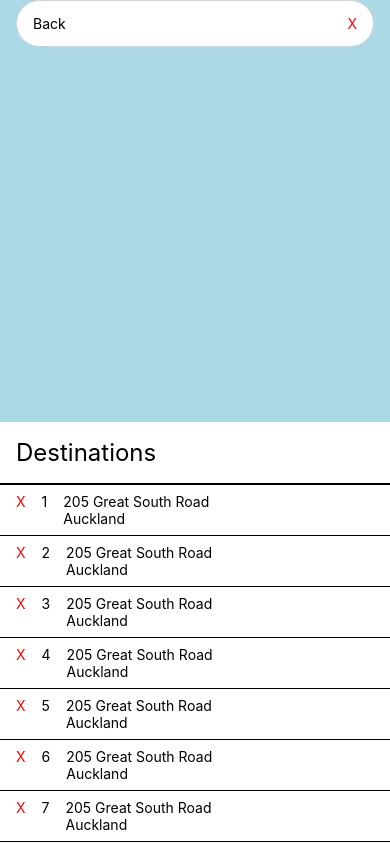
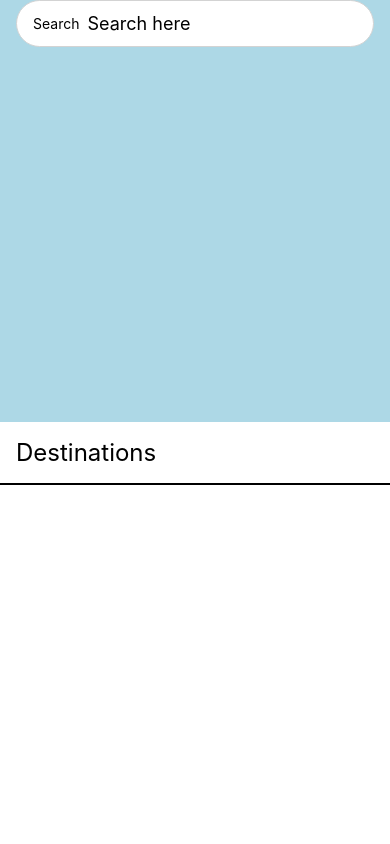
Before and after one commit to garyunyoung/react-native, a React Native app: screen / in a window 390 px wide. Shown: the top 844 px of the page. Built offline with nearby package versions, Linux system fonts and the light colour scheme.

Commit message:
Add basic text input functionality, Add clear text input function

```diff
--- a/screens/HomeScreen.tsx
+++ b/screens/HomeScreen.tsx
@@ -1,4 +1,4 @@
-import React from 'react'
+import React, { useState } from 'react'
 import { StatusBar as ExpoStatusBar } from 'expo-status-bar'
 
 import CONSTANTS from '../variables/constants'
@@ -13,6 +13,7 @@ import {
   FlatList,
   TextInput,
   StatusBar
+  // TouchableOpacity
 } from 'react-native'
 
 const MOCK_DATA = [
@@ -69,11 +70,16 @@ const MOCK_DATA = [
 ]
 
 export default function HomeScreen() {
+  const [addressess, setAddresses] = useState([])
+
   return (
     <View style={styles.container}>
       <View style={styles.map}></View>
       <SafeAreaView style={styles.header}>
-        <SearchBar />
+        <SearchBar
+          addressess={addressess}
+          setAddresses={setAddresses}
+        />
       </SafeAreaView>
       <View>
         <View style={styles.heading}>
@@ -82,8 +88,7 @@ export default function HomeScreen() {
           </Text>
         </View>
         <FlatList
-          data={MOCK_DATA}
-          keyExtractor={(item) => `${item.id}`}
+          data={addressess}
           renderItem={({ item }) => (
             <ListItem item={item} />
           )}
@@ -94,14 +99,43 @@ export default function HomeScreen() {
   )
 }
 
-function SearchBar() {
+function SearchBar(props: any) {
+  const [isTextInputFocused, setIsTextInputFocused] =
+    useState(false)
+  const [textInput, setTextInput] = useState('')
+
+  const addAddressToList = ({ nativeEvent: { text } }) => {
+    props.setAddresses([...props.addressess, text])
+    setTextInput('')
+  }
+
+  const clearTextInput = () => {
+    setTextInput('')
+  }
+
   return (
     <View style={styles.searchBar}>
-      <Text style={styles.searchBarBack}>Back</Text>
+      <Text style={styles.searchBarBack}>
+        {isTextInputFocused ? 'Back' : 'Search'}
+      </Text>
       <View style={styles.searchBarTextInputWrapper}>
-        <TextInput style={styles.searchBarTextInput} />
+        <TextInput
+          style={styles.searchBarTextInput}
+          placeholder="Search here"
+          value={textInput}
+          onFocus={() => setIsTextInputFocused(true)}
+          onChangeText={setTextInput}
+          onSubmitEditing={addAddressToList}
+        />
       </View>
-      <Text style={styles.searchBarDeleteTextInput}>X</Text>
+      {textInput !== '' ? (
+        <Text
+          style={styles.searchBarDeleteTextInput}
+          onPress={clearTextInput}
+        >
+          X
+        </Text>
+      ) : null}
     </View>
   )
 }
```
